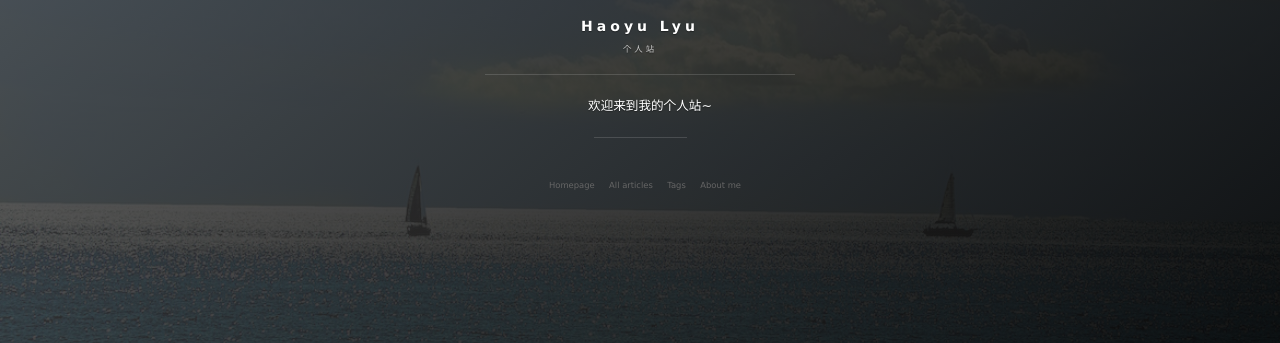
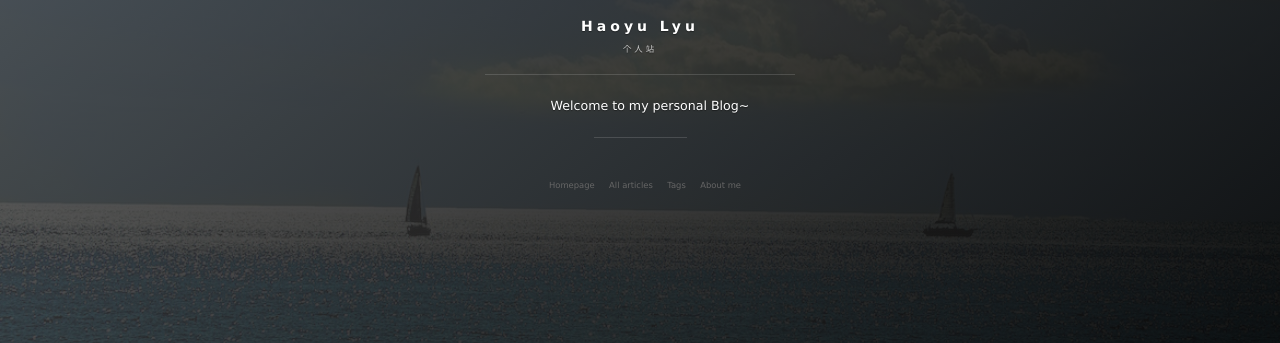
Before and after one commit to QUAFFquaff/QUAFFquaff.github.io, a Jekyll site: the page built from index.html, in a window 1280 px wide. Shown: the part 410-753 px from the top of the page. Built offline with Jekyll 4.4.1, drawn with Linux system fonts in a browser that asks for light colours; nearby versions of some CDN libraries; the list of posts is cut into pages by our own code; comment, search, counter and statistics services are not loaded.

Commit message:
describe

```diff
--- a/_config.yml
+++ b/_config.yml
@@ -1,7 +1,7 @@
 # Basic
 title: Haoyu Lyu
 subtitle: 个人站
-description: 欢迎来到我的个人站~
+description: Welcome to my personal Blog~
 # 头像里面的标题
 avatarTitle: Quaff
 # 头像里面的描述
```
